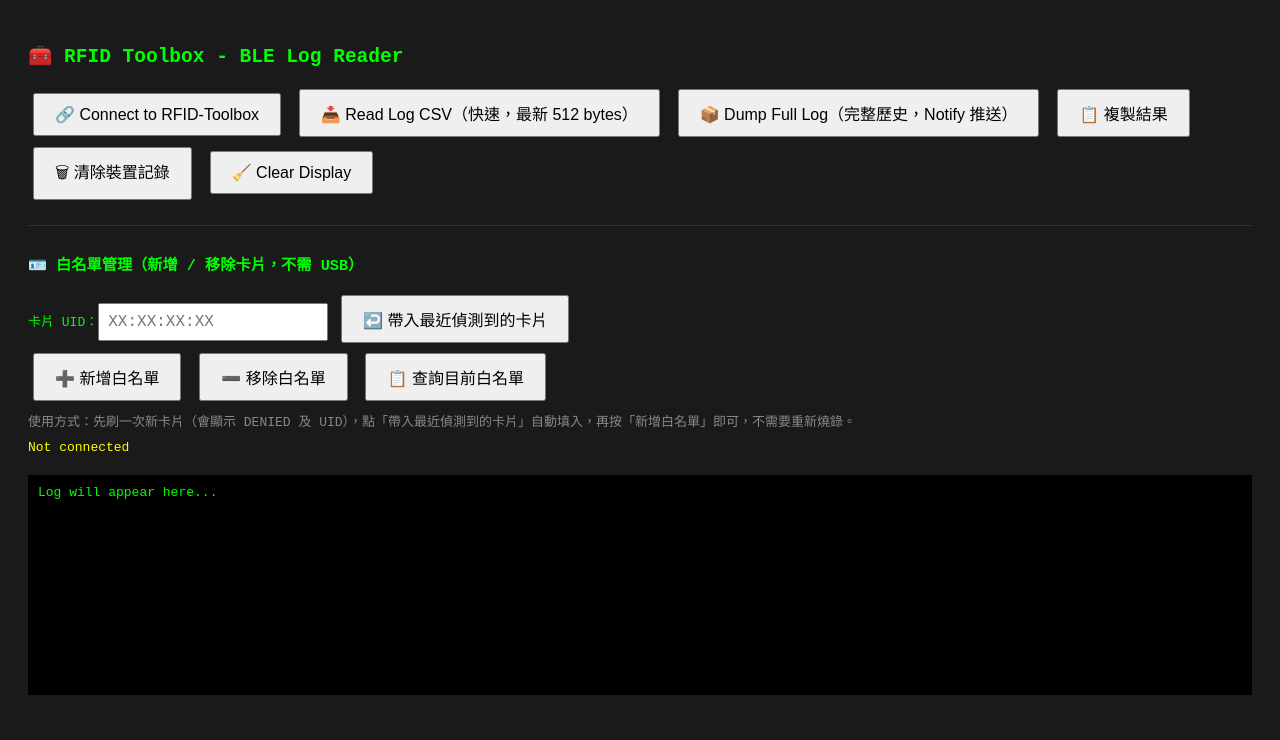
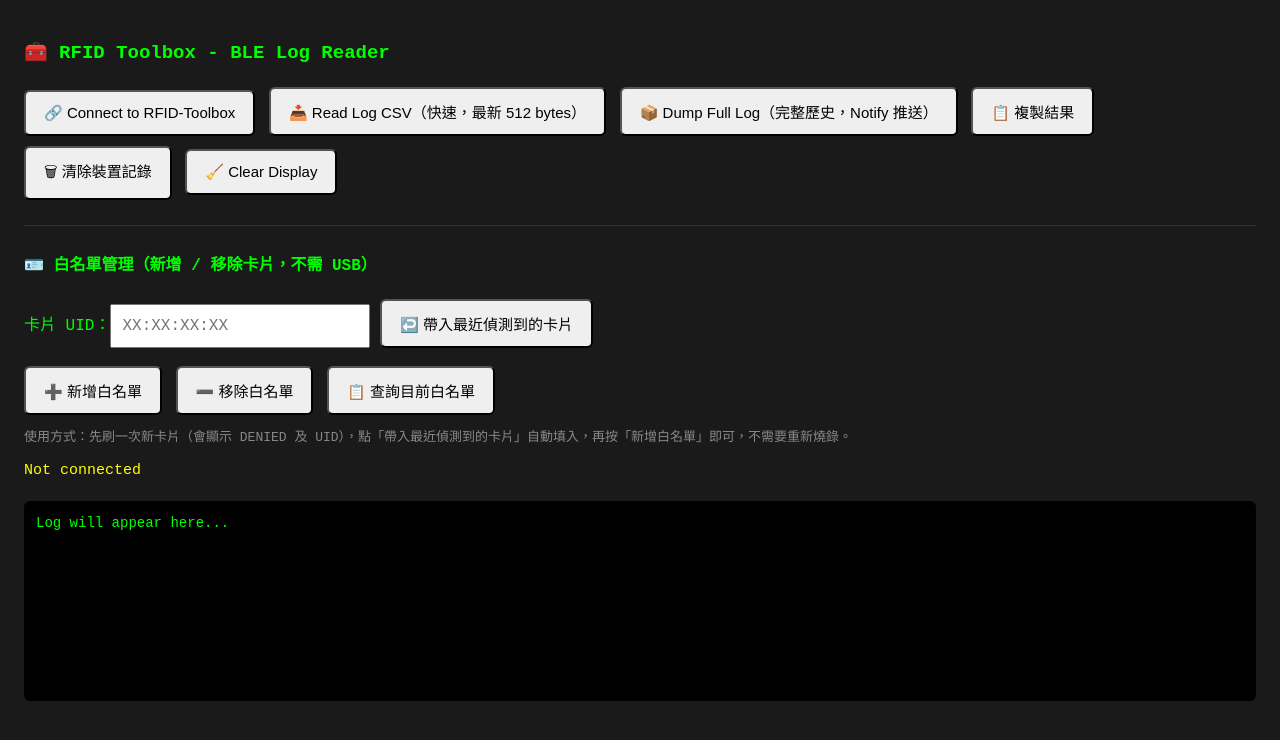
Before and after one commit to hidorabmon/rfid-toolbox-demo, a plain HTML site: page index.html in a window 1280 px wide. Drawn offline with Linux system fonts and the light colour scheme.

Commit message:
Add files via upload

```diff
--- a/index.html
+++ b/index.html
@@ -2,14 +2,61 @@
 <html lang="zh-TW">
 <head>
   <meta charset="UTF-8">
+  <meta name="viewport" content="width=device-width, initial-scale=1">
   <title>RFID Toolbox Log Reader</title>
   <style>
-    body { font-family: monospace; padding: 20px; background: #1a1a1a; color: #00ff00; }
-    button { padding: 10px 20px; margin: 5px; font-size: 16px; cursor: pointer; }
-    input[type="text"] { padding: 8px; font-size: 16px; font-family: monospace; }
-    #log { white-space: pre; background: #000; padding: 10px; margin-top: 20px; min-height: 200px; max-height: 400px; overflow-y: auto; }
-    #status { color: #ffff00; margin: 10px 0; }
-    .section { border-top: 1px solid #333; margin-top: 20px; padding-top: 10px; }
+    * { box-sizing: border-box; }
+    body { font-family: monospace; padding: 16px; background: #1a1a1a; color: #00ff00; font-size: 16px; line-height: 1.5; }
+    h2 { font-size: 19px; line-height: 1.4; }
+    h3 { font-size: 16px; }
+    button {
+      padding: 12px 18px;
+      margin: 5px 4px 5px 0;
+      font-size: 15px;
+      cursor: pointer;
+      min-height: 46px;
+      min-width: 46px;
+      border-radius: 6px;
+    }
+    input[type="text"] {
+      padding: 10px;
+      font-size: 16px;
+      font-family: monospace;
+      min-height: 44px;
+      width: 100%;
+      max-width: 260px;
+      margin: 4px 0;
+    }
+    #log {
+      white-space: pre;
+      background: #000;
+      padding: 12px;
+      margin-top: 20px;
+      min-height: 200px;
+      max-height: 400px;
+      overflow-y: auto;
+      overflow-x: auto;
+      font-size: 14px;
+      line-height: 1.5;
+      border-radius: 6px;
+    }
+    #status { color: #ffff00; margin: 12px 0; font-size: 15px; line-height: 1.4; }
+    .section { border-top: 1px solid #333; margin-top: 20px; padding-top: 12px; }
+    .section > div { margin-bottom: 8px; }
+    .hint-text { color: #888; font-size: 13px; margin-top: 5px; line-height: 1.5; }
+
+    @media (max-width: 480px) {
+      body { padding: 12px; font-size: 15px; }
+      h2 { font-size: 17px; }
+      button {
+        display: block;
+        width: 100%;
+        margin: 6px 0;
+        font-size: 15px;
+      }
+      input[type="text"] { max-width: 100%; }
+      #log { font-size: 13px; }
+    }
   </style>
 </head>
 <body>
@@ -32,7 +79,7 @@
       <button onclick="removeWhitelist()">➖ 移除白名單</button>
       <button onclick="listWhitelist()">📋 查詢目前白名單</button>
     </div>
-    <div style="color:#888; font-size: 13px; margin-top: 5px;">
+    <div class="hint-text">
       使用方式：先刷一次新卡片（會顯示 DENIED 及 UID），點「帶入最近偵測到的卡片」自動填入，再按「新增白名單」即可，不需要重新燒錄。
     </div>
   </div>
```
